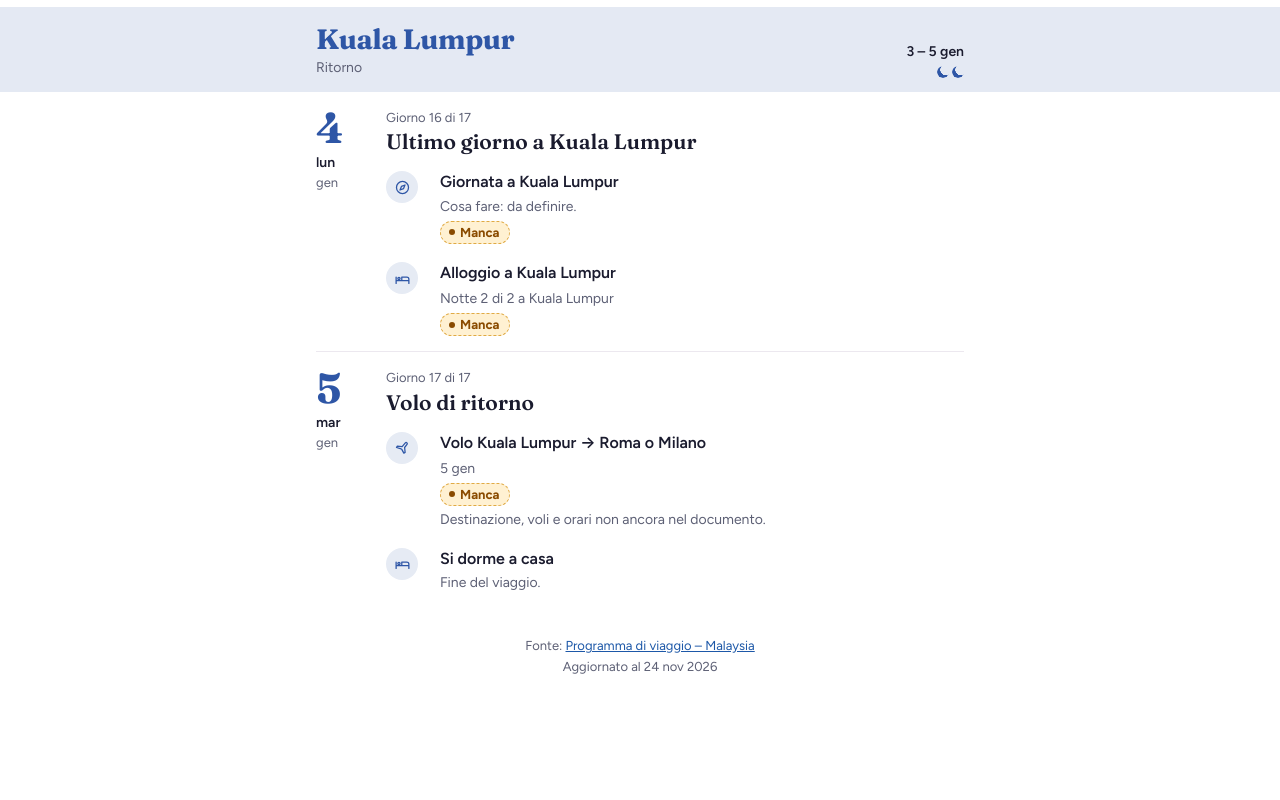
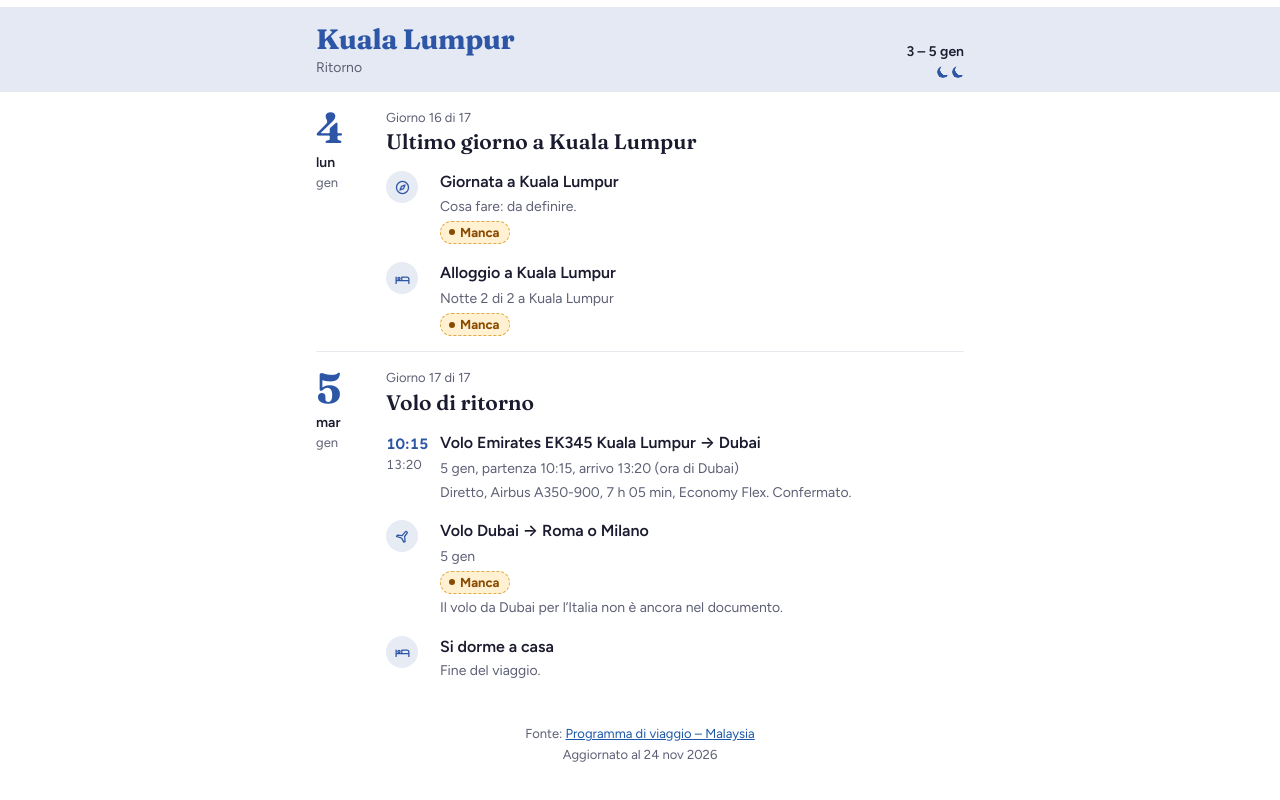
Before and after one commit to wolfinic/natale-2026, a plain HTML site: page index.html in a window 1280 px wide. Shown: the part 9656-10456 px from the top of the page. Before the commit the page ends 10425 px from the top, so only its background shows below. Drawn offline with Linux system fonts and the light colour scheme.

Commit message:
Volo di ritorno EK345 Kuala Lumpur - Dubai
Co-Authored-By: Claude Opus 5.5 <noreply@anthropic.com>
Claude-Session: https://claude.ai/code/session_01A4vbvddPCoXVz3ZUgPqCaH

```diff
--- a/index.html
+++ b/index.html
@@ -307,7 +307,8 @@ const LEGS = {
   'cam-gt':{to:'gt', mode:'transfer', text:'Cameron Highlands → George Town', when:'29 dic, ripartenza mattina, arrivo in serata', status:'manca', note:'Mezzo e orari da definire.'},
   'gt-lgk':{to:'lgk', mode:'boat', text:'George Town → Langkawi', when:'31 dic', status:'manca', note:'Mezzo e orario da scegliere.'},
   'lgk-kl':{to:'kul2', mode:'flight', text:'Langkawi → Kuala Lumpur', when:'3 gen, ripartenza mattina', status:'manca', note:'Mezzo e orari da definire.'},
-  'kl-rm':{to:'rome', mode:'flight', text:'Volo Kuala Lumpur → Roma o Milano', when:'5 gen', status:'manca', note:'Destinazione, voli e orari non ancora nel documento.'}
+  'kl-dxb':{to:'rome', mode:'flight', text:'Volo Emirates EK345 Kuala Lumpur → Dubai', when:'5 gen, partenza 10:15, arrivo 13:20 (ora di Dubai)', note:'Diretto, Airbus A350-900, 7 h 05 min, Economy Flex. Confermato.'},
+  'dxb-it':{to:'rome', mode:'flight', text:'Volo Dubai → Roma o Milano', when:'5 gen', status:'manca', note:'Il volo da Dubai per l’Italia non è ancora nel documento.'}
 };
 const PROG = (text, note) => ({type:'do', text: text||'Programma della giornata', status:'manca', note: note||'Cosa fare: da definire.'});
 
@@ -364,7 +365,7 @@ const DAYS = [
   {d:'2027-01-02', stop:'lgk', sleep:'lgk', title:'Langkawi', items:[PROG('Giornata a Langkawi'), {type:'eat', text:'Dove mangiare', note:'5 posti salvati.', go:'cibo', stop:'lgk'}]},
   {d:'2027-01-03', stop:'lgk', sleep:'kul2', title:'Rientro a Kuala Lumpur', items:[{leg:'lgk-kl'}]},
   {d:'2027-01-04', stop:'kul2', sleep:'kul2', title:'Ultimo giorno a Kuala Lumpur', items:[PROG('Giornata a Kuala Lumpur')]},
-  {d:'2027-01-05', stop:'kul2', sleep:null, title:'Volo di ritorno', items:[{leg:'kl-rm'}]}
+  {d:'2027-01-05', stop:'kul2', sleep:null, title:'Volo di ritorno', items:[{leg:'kl-dxb', t:['10:15','13:20']}, {leg:'dxb-it'}]}
 ];
 
 const DOC_URL = 'https://docs.google.com/document/d/1Ulpk-UXLIDt4eeCaergt1WrWdsOo_rnb/edit';
@@ -612,7 +613,7 @@ function renderStops(){
     html += '<div class="node" style="--city:'+cityVar(id)+'"><div class="stop"><div class="stop-h"><h3 class="stop-name">'+esc(s.name)+'</h3><span class="stop-dates">'+esc(s.dates)+'</span></div>'+
       '<div class="stop-sub">'+esc(s.sub||'')+'</div>'+nights+'<div class="stop-rows">'+stay+plan+tips+food+'</div></div></div>';
   });
-  html += legHTML('kl-rm');
+  html += legHTML('kl-dxb') + legHTML('dxb-it');
   html += '<div class="node end" style="--city:var(--c-rome)"><b>Roma o Milano</b> <span class="stop-sub">arrivo 5 gennaio</span></div></div>';
   document.getElementById('v-tappe').innerHTML = html;
 }
```
